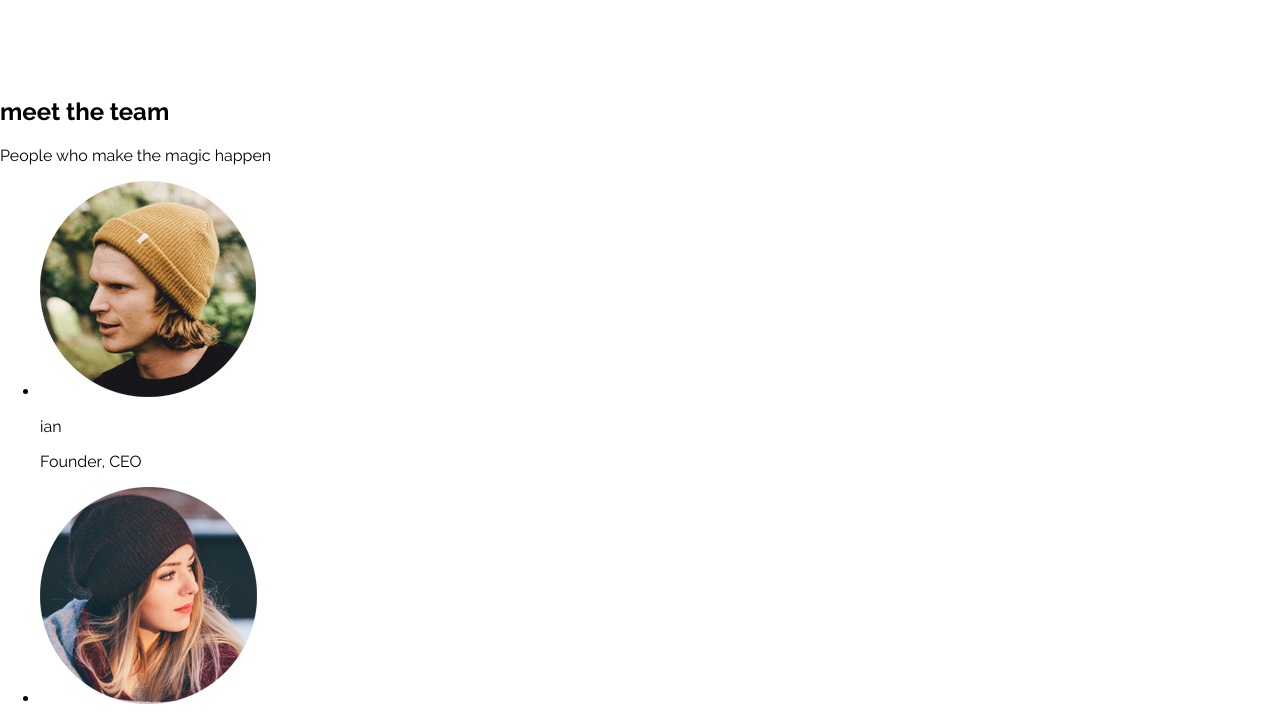
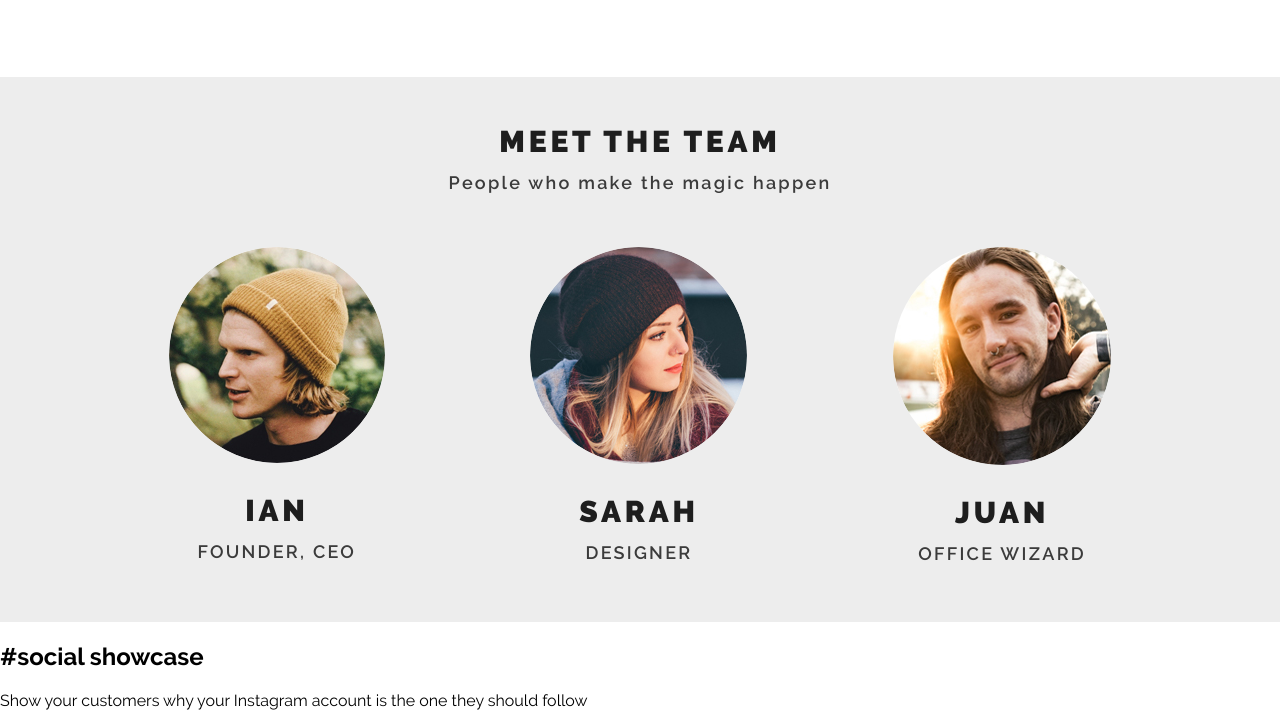
Before and after one commit to dirigableNorge/wheels, a website: page source/index.html in a window 1280 px wide. Shown: the part 3378-4099 px from the top of the page. Drawn offline with nearby package versions, Linux system fonts and the light colour scheme; files that its build step writes are made by us from their sources.

Commit message:
add styles for team section

```diff
--- a/source/index.html
+++ b/source/index.html
@@ -118,6 +118,7 @@
       </div>
     </section>
     <section class="team">
+      <div class="wrapper team__wrapper">
         <h2 class="team__title">meet the team</h2>
         <p class="team__slogan">People who make the magic happen</p>
         <ul class="team__list">
@@ -137,6 +138,7 @@
             <p class="team__position">office wizard</p>
           </li>
         </ul>
+      </div>
     </section>
     <section class="social-showcase">
       <h2 class="social-showcase__title">#social showcase</h2>
--- /dev/null
+++ b/source/sass/blocks/team.scss
@@ -0,0 +1,71 @@
+.team {
+  background-color: $main-light;
+}
+
+.team__wrapper {
+  padding: 50px 96px 59px;
+}
+
+.team__title {
+  margin: 0;
+  margin-bottom: 17px;
+  font-weight: 900;
+  font-size: 30px;
+  line-height: 30px;
+  letter-spacing: 0.125em;
+  text-transform: uppercase;
+  text-align: center;
+  color: $main-dark;
+}
+
+.team__slogan {
+  margin: 0;
+  margin-bottom: 55px;
+  font-weight: 600;
+  font-size: 18px;
+  line-height: 18px;
+  letter-spacing: 0.125em;
+  text-align: center;
+  color: $text-dark2;
+}
+
+.team__list {
+  display: flex;
+  flex-wrap: wrap;
+  justify-content: space-around;
+  margin: 0;
+  padding: 0;
+  list-style: none;
+}
+
+.team__item {
+  display: flex;
+  flex-direction: column;
+  align-items: center;
+}
+
+.team__image {
+  margin-bottom: 33px;
+  border-radius: 50%;
+}
+
+.team__name {
+  margin: 0;
+  margin-bottom: 17px;
+  font-weight: 900;
+  font-size: 30px;
+  line-height: 30px;
+  letter-spacing: 0.125em;
+  text-transform: uppercase;
+  color: $main-dark;
+}
+
+.team__position {
+  margin: 0;
+  font-weight: 600;
+  font-size: 18px;
+  line-height: 18px;
+  letter-spacing: 0.125em;
+  text-transform: uppercase;
+  color: $text-dark2;
+}
--- a/source/sass/style.scss
+++ b/source/sass/style.scss
@@ -36,6 +36,7 @@ img {
 @import "blocks/about-us.scss";
 @import "blocks/statistics.scss";
 @import "blocks/featured-products.scss";
+@import "blocks/team.scss";
 
 .hidden {
   display: none;
```
Also changed, not shown: source/sass/blocks/featured-products.scss (line endings or trailing spaces). Lines whose indentation alone changed are shown as unchanged.
